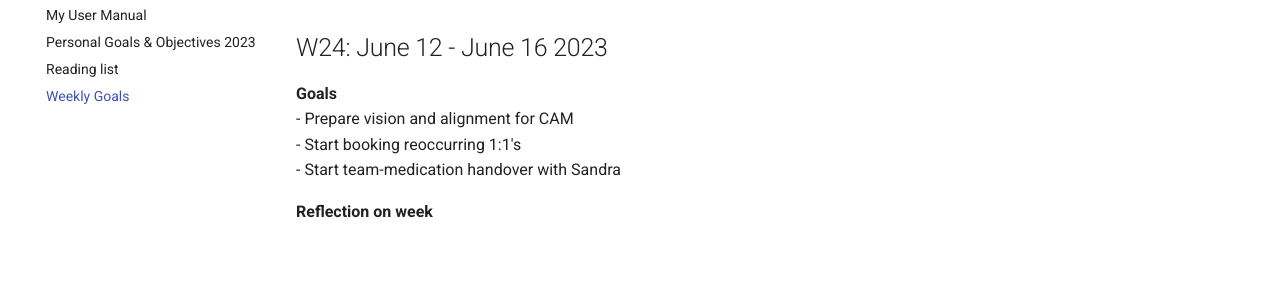
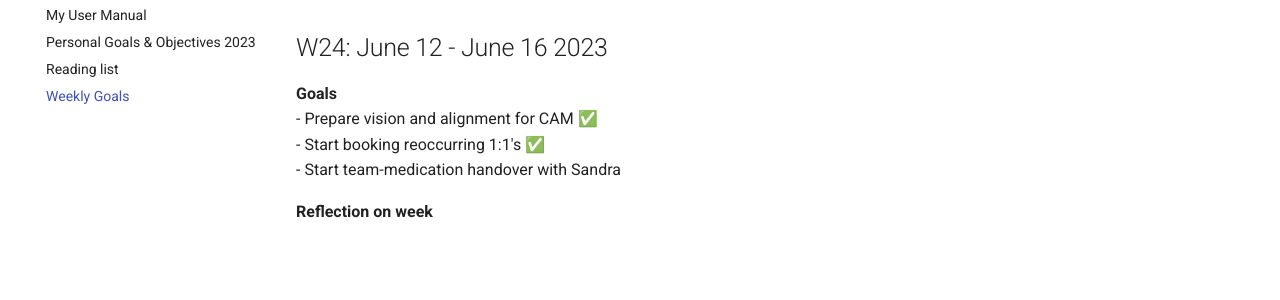
Before and after one commit to skakau/my-ramblings, an MkDocs documentation site: the page built from docs/Weekly Goals.md, in a window 1280 px wide. Shown: the part 150-450 px from the top of the page. Built offline with MkDocs 1.6.1 and Material for MkDocs 9.7.7, drawn with Linux system fonts in a browser that asks for light colours.

Commit message:
PUSH NOTE : Weekly Goals.md

```diff
--- a/docs/Weekly Goals.md
+++ b/docs/Weekly Goals.md
@@ -3,8 +3,8 @@ share: true
 ---
 ## W24: June 12 - June 16 2023
 **Goals**
-- Prepare vision and alignment for CAM
-- Start booking reoccurring 1:1's
+- Prepare vision and alignment for CAM ✅
+- Start booking reoccurring 1:1's ✅
 - Start team-medication handover with Sandra
 
 **Reflection on week**
```
